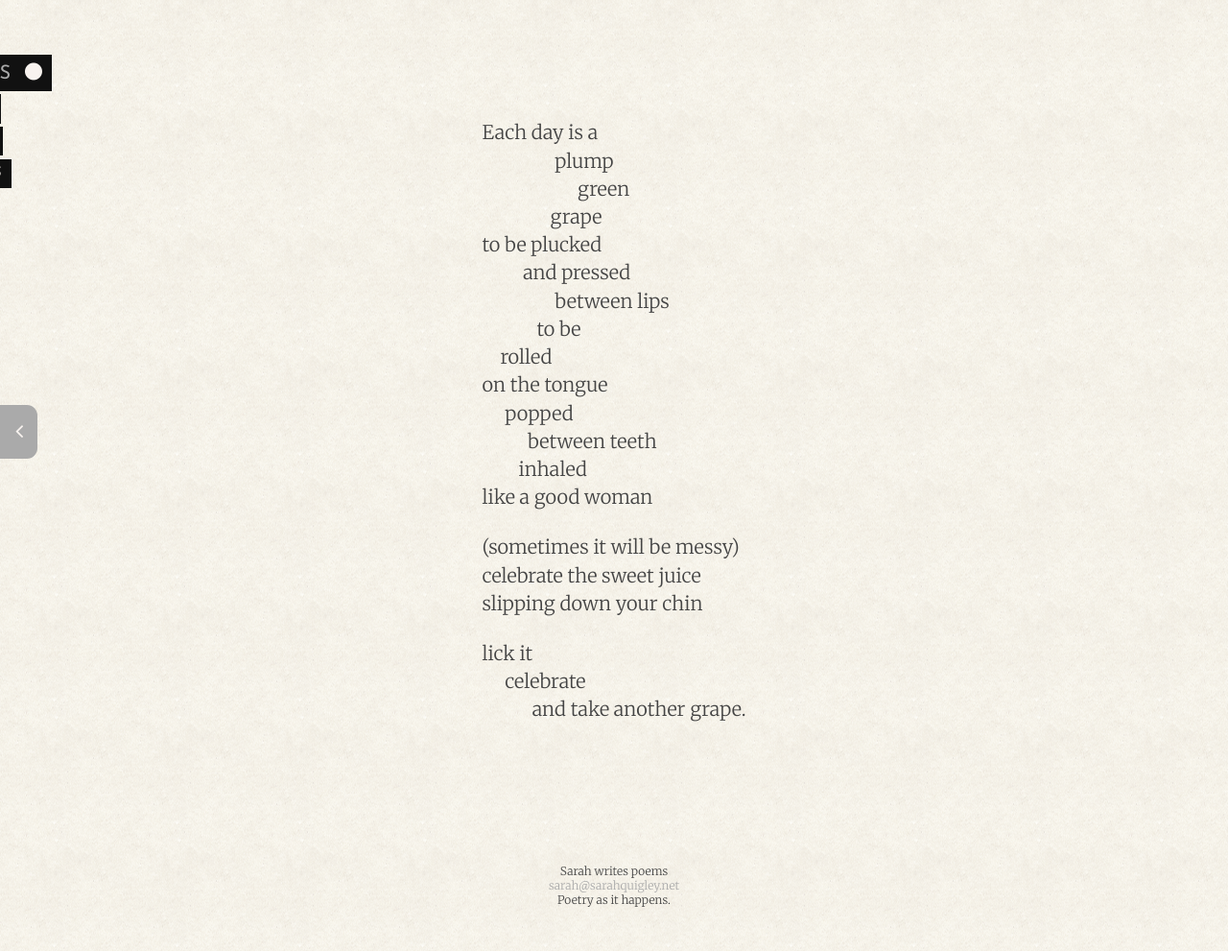
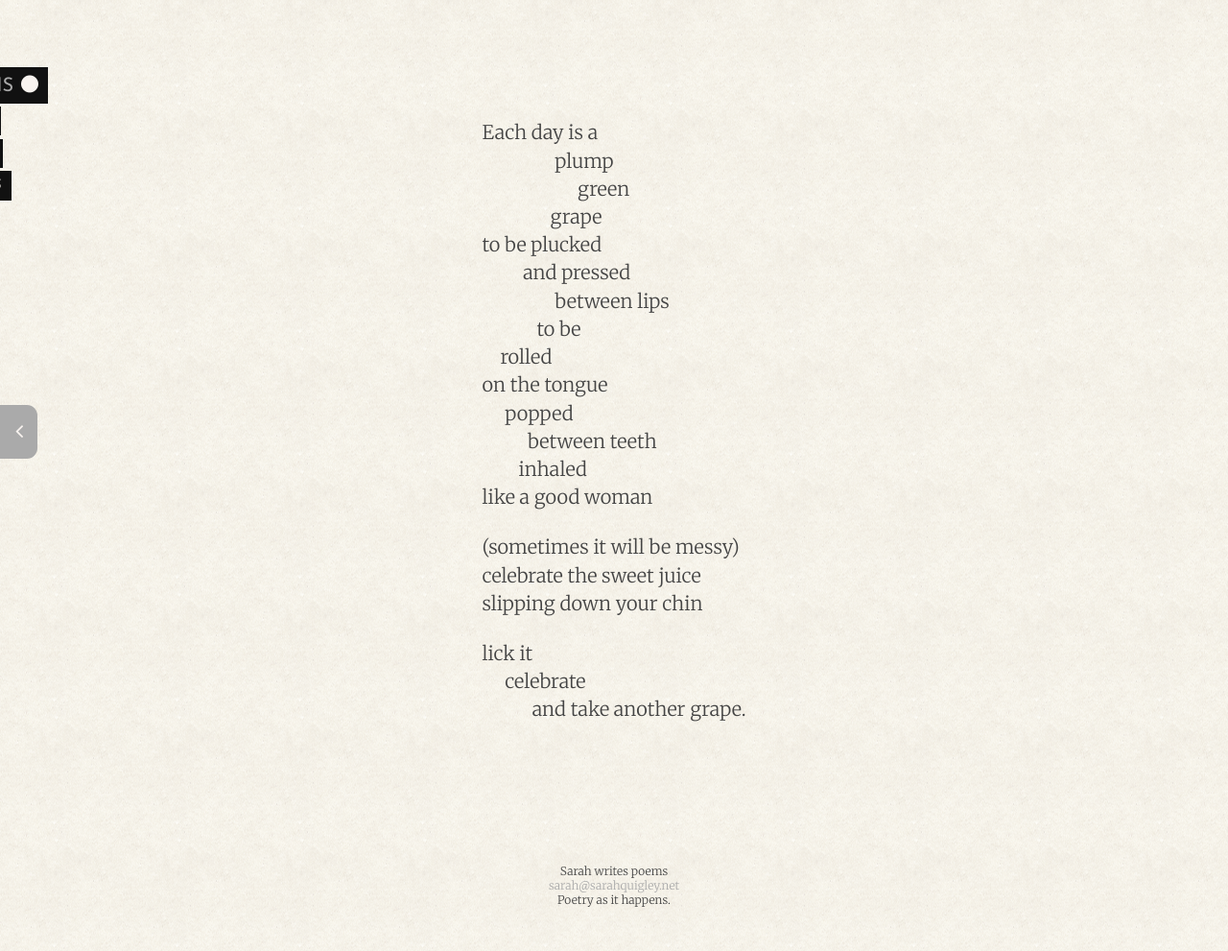
Before and after one commit to sarahquigley/poetry, a Jekyll site: the page built from index.html, in a window 1280 px wide. Shown: the whole page at 96% size. Built offline with Jekyll 4.4.1, drawn with Linux system fonts in a browser that asks for light colours; nearby versions of some CDN libraries.

Commit message:
Adjusts responsive behaviour of header.

```diff
--- a/_sass/layout.scss
+++ b/_sass/layout.scss
@@ -17,15 +17,14 @@
 
 @mixin site-header($scaling-factor){
   #site-header{
-    @include position(fixed, 2.7 * $scaling-factor null null 0);
     font-size: 0.76 * $scaling-factor;
 
     nav{
       > a {
-        margin-top: 0.16 * $scaling-factor;
+        margin-bottom: 0.16 * $scaling-factor;
         padding: 0.39 * $scaling-factor 0.55 * $scaling-factor;
 
-        @each $i, $width in (1, 11.45 * $scaling-factor), (2, 3.15 * $scaling-factor), (3, 4.0 * $scaling-factor), (4, 6.75 * $scaling-factor){
+        @each $i, $width in (1, 11.3 * $scaling-factor), (2, 3.15 * $scaling-factor), (3, 4.0 * $scaling-factor), (4, 6.75 * $scaling-factor){
           &:nth-child(#{$i}){
             margin-left: -$width;
             @include transition(margin-left transition-time($width) linear 0.05s);
@@ -37,7 +36,7 @@
         }
 
         > i{
-          padding-left: 0.75 * $scaling-factor;
+          padding-left: 0.55 * $scaling-factor;
         }
       }
 
@@ -51,9 +50,10 @@
 
 // Styles
 
-@include site-header(4vw);
+@include site-header(rem(20));
 
 #site-header{
+  @include position(absolute, 0.5 * rem(20) null null 0);
   font-family: $font-display;
   font-weight: 500;
 
@@ -86,10 +86,17 @@
 
 // Media Queries
 
-@media screen and (min-width: 500px){
-  @include site-header(rem(20));
+@media screen and (min-width: 650px){
+  #site-header{
+    @include position(fixed, 3.5 * rem(20) null null 0);
+  }
 }
 
+@media screen and (min-width: 550px){
+  #site-header{
+    position: fixed;
+  }
+}
 
 /* Footer
 ***********************************/
@@ -124,7 +131,6 @@
 
 @mixin post($scaling-factor){
   .post{
-    padding: 2.7 * $scaling-factor 0;
     max-width: 22.5 * $scaling-factor;
 
     header{
@@ -136,6 +142,7 @@
 @include post(4vw);
 
 .post{
+  padding: 3.5 * rem(20) 0;
   @include align-self(center);
 }
 
@@ -193,4 +200,10 @@
 
 @media screen and (min-width: 500px){
   @include nav-buttons(rem(20));
+
+  .next, .previous{
+    //@include position(fixed, 50vh null null null);
+    //@include transform(translateY(-50%));
+  }
+
 }
```
